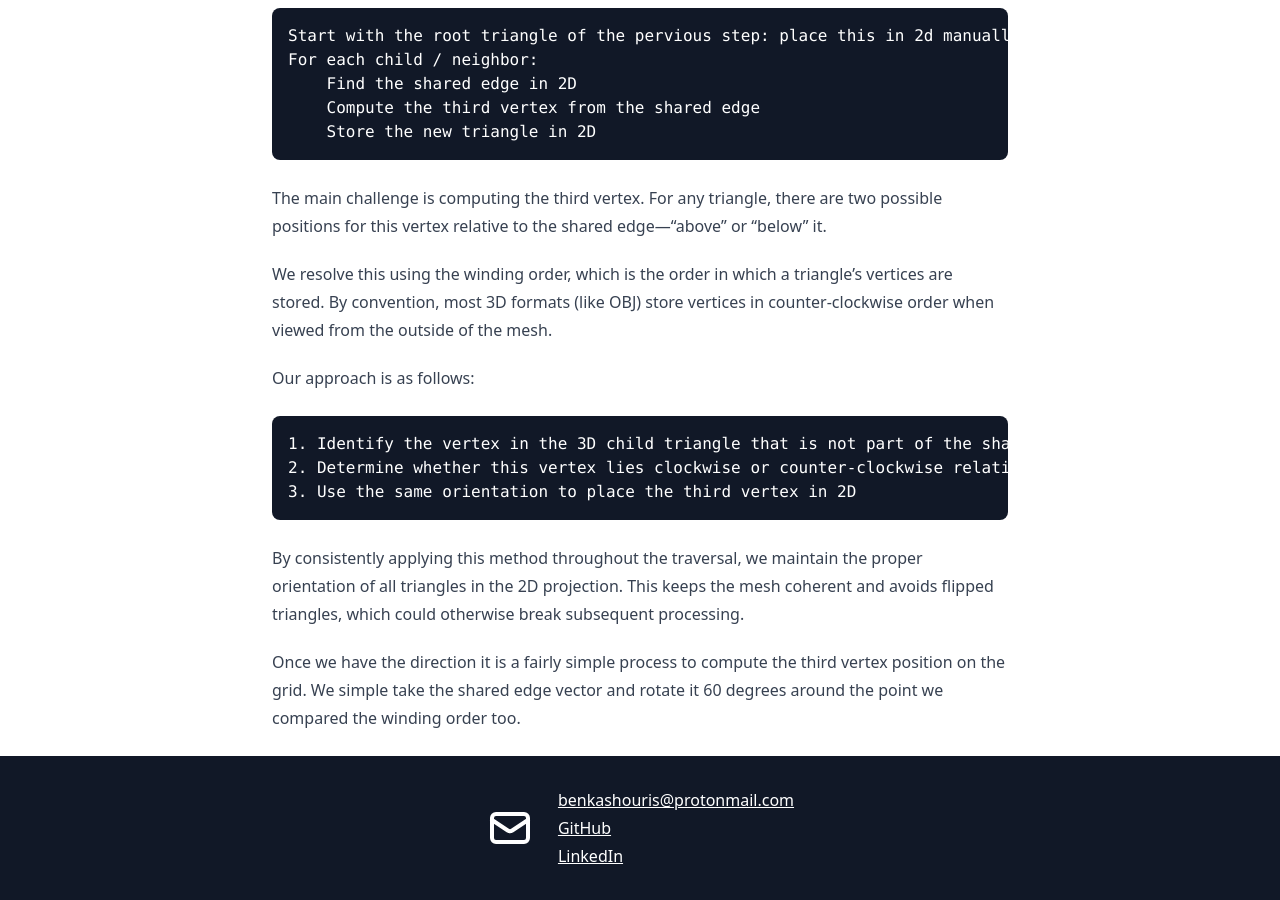
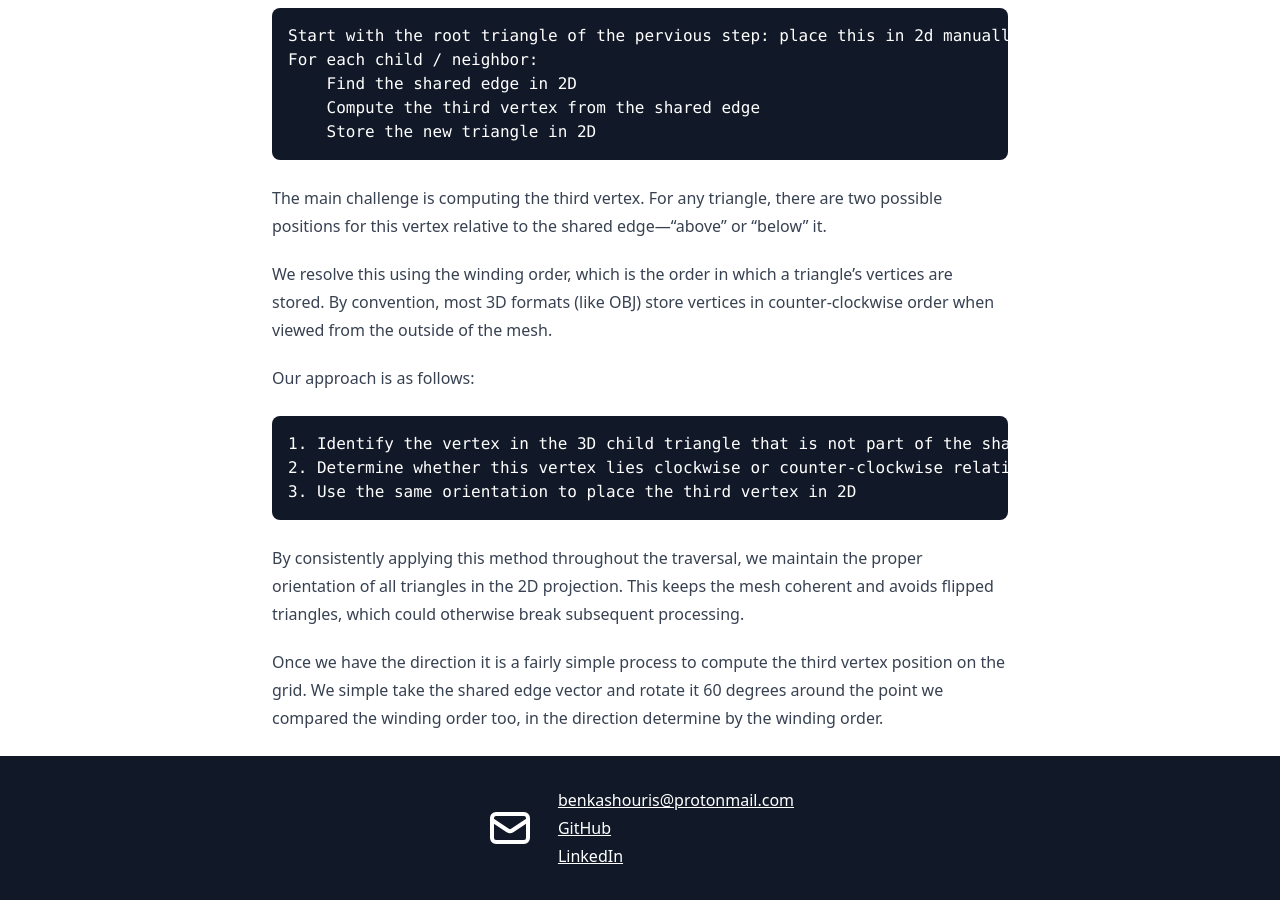
Before and after one commit to BenKashouris/BenKashouris.github.io, a Jekyll site: the page built from _projects/surface_cellular_automata.md, in a window 1280 px wide and 900 px high, scrolled down 2272 px. Built offline with Jekyll 4.4.1, drawn with Linux system fonts in a browser that asks for light colours; nearby versions of some CDN libraries.

Commit message:
updated automata project

```diff
--- a/_projects/surface_cellular_automata.md
+++ b/_projects/surface_cellular_automata.md
@@ -76,4 +76,4 @@ Our approach is as follows:
 By consistently applying this method throughout the traversal, we maintain the proper orientation of all triangles in the 2D projection. This keeps the mesh coherent and avoids flipped triangles, which could otherwise break subsequent processing.
 
 Once we have the direction it is a fairly simple process to compute the third vertex position on the grid.
-We simple take the shared edge vector and rotate it 60 degrees around the point we compared the winding order too.
+We simple take the shared edge vector and rotate it 60 degrees around the point we compared the winding order too, in the direction determine by the winding order.
```
